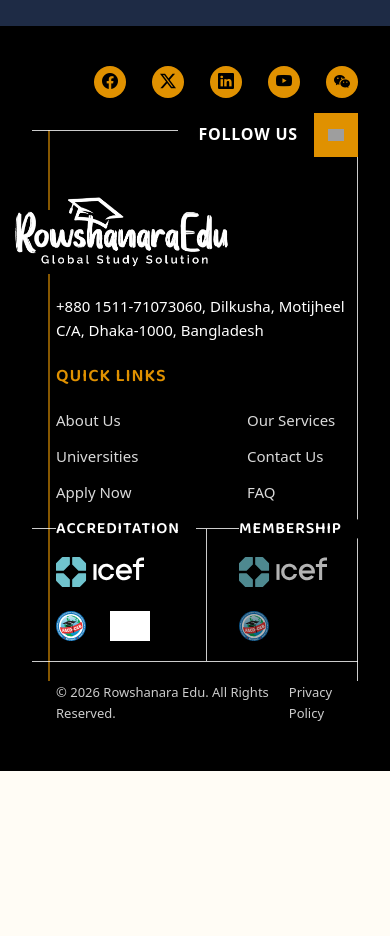
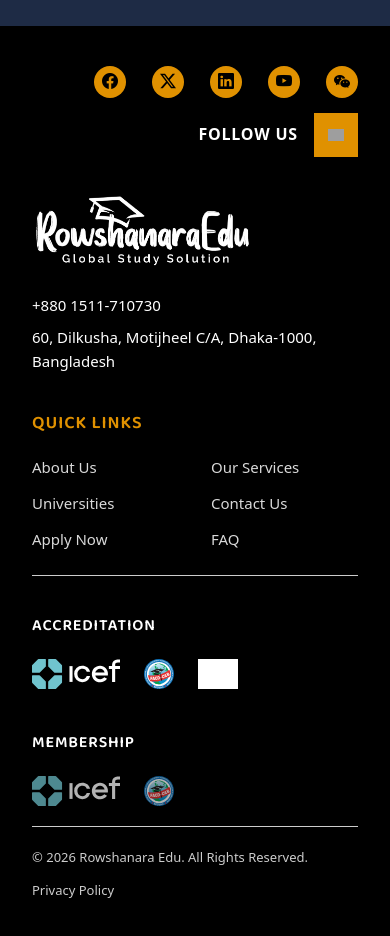
Before and after one commit to princeshiamofficial/Rowshanara-Edu, a Next.js app: page / in a window 390 px wide. Shown: the part 3528-4464 px from the top of the page. Before the commit the page ends 4299 px from the top, so only its background shows below. Built offline with nearby package versions, Linux system fonts and the light colour scheme; grey boxes are pictures that could not be loaded.

Commit message:
style: fix horizontal scroll overflow and make footer responsive on mobile

```diff
--- a/src/app/globals.css
+++ b/src/app/globals.css
@@ -1938,16 +1938,53 @@ button {
   flex-wrap: wrap;
 }
 
+.footer-partners-row {
+  display: flex;
+  width: 100%;
+  position: relative;
+  margin-top: -1.25rem;
+  padding-top: 1.25rem;
+  padding-bottom: 1.25rem;
+}
+
+.footer-partners-col {
+  width: 50%;
+  position: relative;
+  z-index: 1;
+}
+
+.footer-partners-col.left {
+  padding-right: 2rem;
+}
+
+.footer-partners-col.right {
+  padding-left: 2rem;
+}
+
 @media (max-width: 768px) {
   .footer-content-wrapper {
-    padding-left: 1.5rem;
+    padding-left: 0;
   }
   .footer-logo-partners-row {
-    gap: 1.5rem;
+    flex-direction: column;
+    align-items: flex-start;
+    gap: 2.5rem;
     margin-bottom: 1.5rem;
   }
   .footer-logo-container {
-    left: -15%;
+    left: 0;
+  }
+  .footer-address-text {
+    display: flex;
+    flex-direction: column;
+    gap: 0.5rem;
+  }
+  .footer-address-span {
+    white-space: normal;
+    word-break: break-word;
+  }
+  .footer-links-column {
+    width: 100%;
   }
   .footer-meta-line {
     flex-direction: column;
@@ -1961,6 +1998,45 @@ button {
   }
   .footer-partners-container img {
     height: 30px !important;
+  }
+  .footer-partners-row {
+    flex-direction: column;
+    gap: 2.5rem;
+    margin-top: 0;
+    padding-top: 1rem;
+  }
+  .footer-partners-col {
+    width: 100% !important;
+    padding-left: 0 !important;
+    padding-right: 0 !important;
+  }
+  .footer-partners-header {
+    left: 0 !important;
+    position: relative !important;
+    top: 0 !important;
+    transform: none !important;
+    margin-bottom: 1rem !important;
+    display: inline-block;
+    background: transparent !important;
+    padding-right: 0 !important;
+  }
+  .footer-vertical-line {
+    display: none !important;
+  }
+  .footer-accent-line-above,
+  .footer-accent-line-below,
+  .footer-right-border-line,
+  .footer-top-divider-line {
+    display: none !important;
+  }
+  .footer-sub-divider {
+    width: 100% !important;
+    margin-left: 0 !important;
+  }
+  .footer-bottom-bar {
+    flex-direction: column;
+    gap: 0.75rem;
+    align-items: flex-start !important;
   }
 }
 
--- a/src/components/Footer.tsx
+++ b/src/components/Footer.tsx
@@ -87,7 +87,7 @@ const Footer = () => {
           </div>
 
           {/* Vertical Gold Line Accent (Above Logo) */}
-          <div style={{
+          <div className="footer-accent-line-above" style={{
             position: 'absolute',
             left: '3rem',
             top: '-4rem',
@@ -99,7 +99,7 @@ const Footer = () => {
           }}></div>
 
           {/* Vertical Gold Line Accent (Below Logo) */}
-          <div style={{
+          <div className="footer-accent-line-below" style={{
             position: 'absolute',
             left: '3rem',
             top: '80px',
@@ -112,7 +112,7 @@ const Footer = () => {
 
           <div className="footer-content-wrapper" style={{ position: 'relative', zIndex: 2 }}> {/* Higher z-index for content */}
             {/* Far Right Full Vertical Line */}
-            <div style={{
+            <div className="footer-right-border-line" style={{
               position: 'absolute',
               right: 0,
               top: '-4.0rem',
@@ -123,8 +123,7 @@ const Footer = () => {
             }}></div>
 
             {/* Top Divider (Line 1 - Matched with Line 2) */}
-            {/* Top Divider (Line 1 - Matched with Line 2) */}
-            <div style={{
+            <div className="footer-top-divider-line" style={{
               borderTop: '1px solid rgba(255, 255, 255, 0.8)',
               position: 'relative',
               top: '-4.0rem', // Adjusted up by another 2px
@@ -140,15 +139,15 @@ const Footer = () => {
                   {/* eslint-disable-next-line @next/next/no-img-element */}
                   <img src="/logo.png" alt="Logo" style={{ height: '75px', filter: 'brightness(0) invert(1)' }} />
                 </div>
-                <div style={{ fontSize: '0.9375rem', fontWeight: 500, color: '#fff' }}>
+                <div className="footer-address-text" style={{ fontSize: '0.9375rem', fontWeight: 500, color: '#fff' }}>
                   <span>+880 1511-710730</span>
                   <span className="footer-pipe" style={{ margin: '0 0.5rem' }}>|</span>
-                  <span>60, Dilkusha, Motijheel C/A, Dhaka-1000, Bangladesh</span>
+                  <span className="footer-address-span">60, Dilkusha, Motijheel C/A, Dhaka-1000, Bangladesh</span>
                 </div>
               </div>
 
               {/* Quick Links */}
-              <div style={{ display: 'flex', flexDirection: 'column', gap: '1.25rem', minWidth: '350px' }}>
+              <div className="footer-links-column" style={{ display: 'flex', flexDirection: 'column', gap: '1.25rem' }}>
                 <h4 style={{ color: brandColor, fontSize: '1.125rem', fontWeight: 600, letterSpacing: '0.05em', textTransform: 'uppercase', margin: 0 }}>Quick Links</h4>
                 <div style={{ display: 'grid', gridTemplateColumns: '1fr 1fr', gap: '0.75rem 2rem' }}>
                   <a href="/about" style={{ color: '#fff', textDecoration: 'none', fontSize: '0.9375rem', opacity: 0.85, transition: 'opacity 0.2s', display: 'block' }}>About Us</a>
@@ -174,7 +173,7 @@ const Footer = () => {
             </div>
 
             {/* Sub-footer Divider Line */}
-            <div style={{ borderTop: '1px solid rgba(255, 255, 255, 0.8)', marginBottom: '1.25rem', marginLeft: '-1.5rem', width: 'calc(100% + 1.5rem)' }}></div>
+            <div className="footer-sub-divider" style={{ borderTop: '1px solid rgba(255, 255, 255, 0.8)', marginBottom: '1.25rem', marginLeft: '-1.5rem', width: 'calc(100% + 1.5rem)' }}></div>
 
             {/* Bottom Metadata & Legal Links */}
             <div>
@@ -200,13 +199,13 @@ const Footer = () => {
               </div>
 
               {/* Partner Logos moved here */}
-              <div style={{ display: 'flex', width: '100%', position: 'relative', marginTop: '-1.25rem', paddingTop: '1.25rem', paddingBottom: '1.25rem' }}>
+              <div className="footer-partners-row">
                 {/* Center Vertical Line */}
-                <div style={{ position: 'absolute', left: 0, top: 0, bottom: 0, width: '50%', borderRight: '1px solid rgba(255, 255, 255, 0.8)', pointerEvents: 'none' }}></div>
+                <div className="footer-vertical-line" style={{ position: 'absolute', left: 0, top: 0, bottom: 0, width: '50%', borderRight: '1px solid rgba(255, 255, 255, 0.8)', pointerEvents: 'none' }}></div>
 
                 {/* Left Box: Accreditation */}
-                <div style={{ width: '50%', paddingRight: '2rem', position: 'relative', zIndex: 1 }}>
-                  <h4 style={{
+                <div className="footer-partners-col left" style={{ position: 'relative', zIndex: 1 }}>
+                  <h4 className="footer-partners-header" style={{
                     position: 'absolute',
                     top: '-1.25rem',
                     left: 0,
@@ -231,8 +230,8 @@ const Footer = () => {
                 </div>
 
                 {/* Right Box: Membership */}
-                <div style={{ width: '50%', paddingLeft: '2rem', position: 'relative', zIndex: 1 }}>
-                  <h4 style={{
+                <div className="footer-partners-col right" style={{ position: 'relative', zIndex: 1 }}>
+                  <h4 className="footer-partners-header" style={{
                     position: 'absolute',
                     top: '-1.25rem',
                     left: '2rem',
@@ -257,10 +256,10 @@ const Footer = () => {
               </div>
 
               {/* Added bottom divider */}
-              <div style={{ borderTop: '1px solid rgba(255, 255, 255, 0.8)', marginBottom: '1.25rem', marginLeft: '-1.5rem', width: 'calc(100% + 1.5rem)' }}></div>
+              <div className="footer-sub-divider" style={{ borderTop: '1px solid rgba(255, 255, 255, 0.8)', marginBottom: '1.25rem', marginLeft: '-1.5rem', width: 'calc(100% + 1.5rem)' }}></div>
 
               {/* Copyright and Privacy Policy */}
-              <div style={{ display: 'flex', justifyContent: 'space-between', alignItems: 'center', fontSize: '0.8125rem', fontWeight: 400, color: '#fff', opacity: 0.8 }}>
+              <div className="footer-bottom-bar" style={{ display: 'flex', justifyContent: 'space-between', alignItems: 'center', fontSize: '0.8125rem', fontWeight: 400, color: '#fff', opacity: 0.8 }}>
                 <span>&copy; {new Date().getFullYear()} Rowshanara Edu. All Rights Reserved.</span>
                 <a href="/privacy-policy" style={{ textDecoration: 'none', color: '#fff' }}>Privacy Policy</a>
               </div>
```
